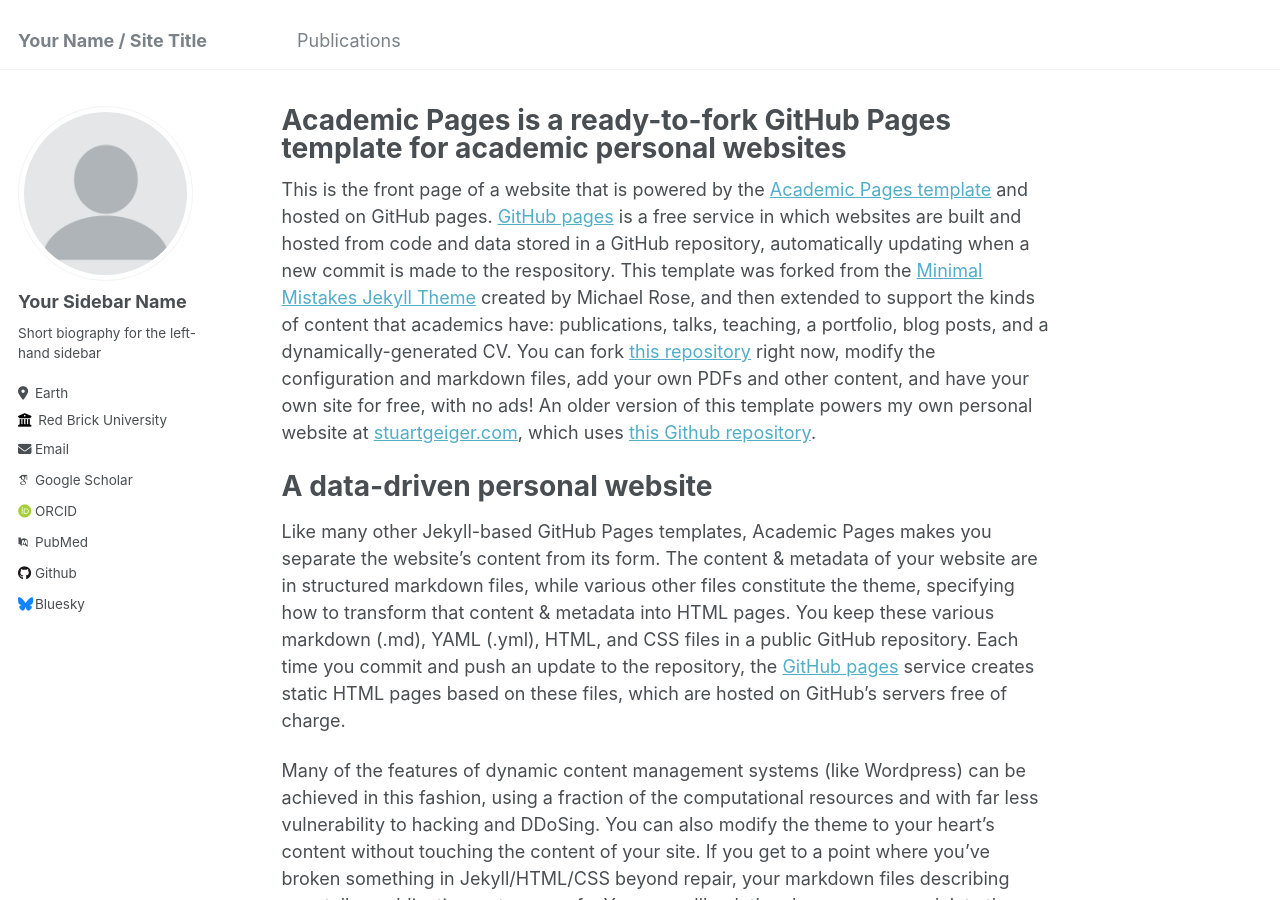
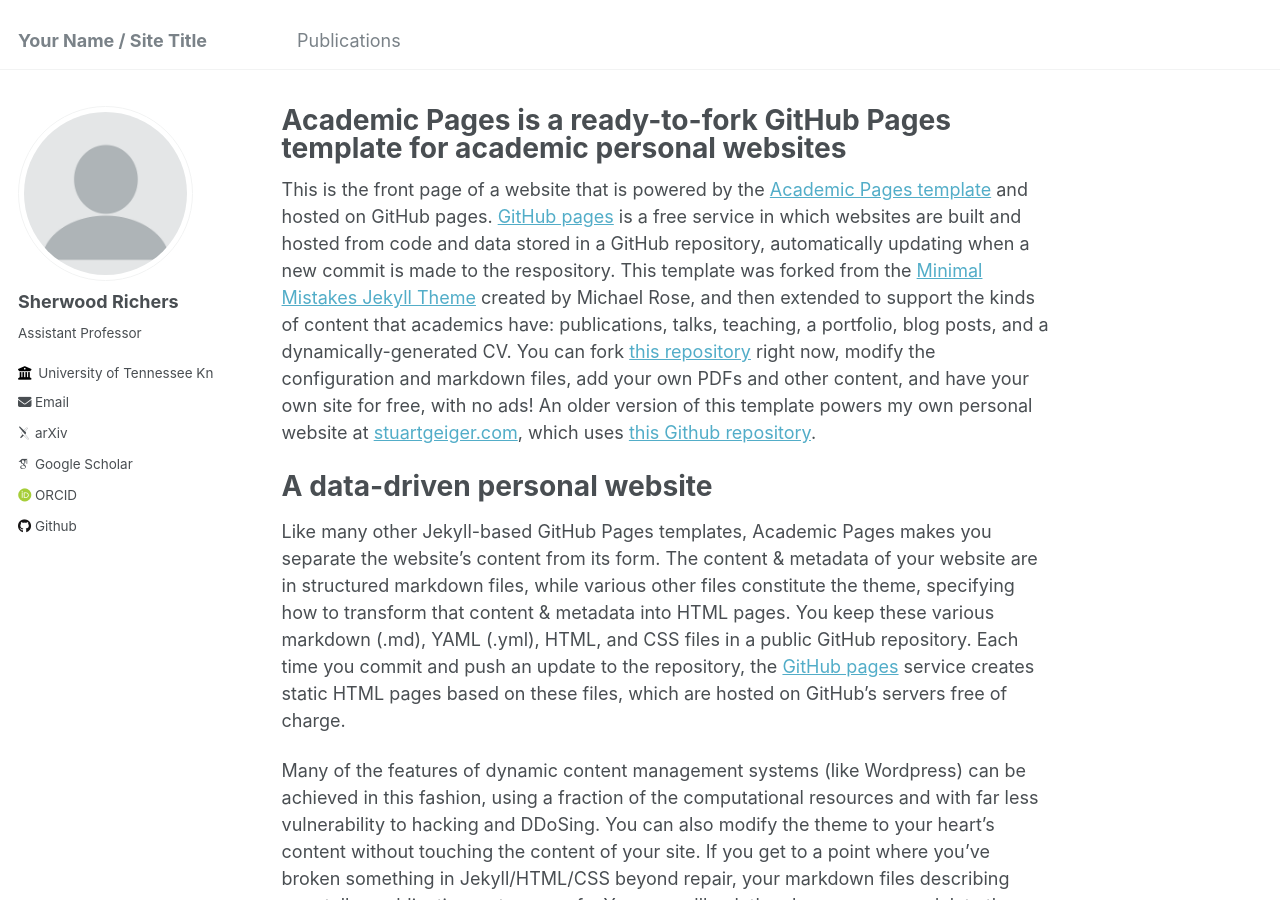
Before and after one commit to RichersGroup/RichersGroup, a Jekyll site: the page built from _pages/about.md, in a window 1280 px wide and 900 px high. Built offline with Jekyll 4.4.1, drawn with Linux system fonts in a browser that asks for light colours; some web fonts are replaced.

Commit message:
update personal info in sidebar

```diff
--- a/_config.yml
+++ b/_config.yml
@@ -22,33 +22,33 @@ repository               : "academicpages/academicpages.github.io"
 author:
   # Biographic information
   avatar           : "profile.png"
-  name             : "Your Sidebar Name"
+  name             : "Sherwood Richers"
   pronouns         : # example: "she/her"
-  bio              : "Short biography for the left-hand sidebar"
-  location         : "Earth"
-  employer         : "Red Brick University"
+  bio              : "Assistant Professor"
+  location         : #
+  employer         : "University of Tennessee Knoxville"
   uri              : # URL
-  email            : "none@example.org"
+  email            : "richers@utk.edu"
 
   # Academic websites
-  arxiv            : # URL - Update with the correct link to your profile
-  googlescholar    : "https://scholar.google.com/citations?user=PS_CX0AAAAAJ"
-  impactstory      : # URL
-  orcid            : "http://orcid.org/yourorcidurl"
-  semantic         : # URL
-  pubmed           : "https://www.ncbi.nlm.nih.gov/pubmed/?term=john+snow"
-  researchgate     : # URL
+  arxiv            : "https://arxiv.org/a/richers_s_1.html" # URL - Update with the correct link to your profile
+  googlescholar    : "https://scholar.google.com/citations?user=RMvPsMgAAAAJ"
+  impactstory      :
+  orcid            : "https://orcid.org/0000-0001-5031-6829"
+  semantic         :
+  pubmed           :
+  researchgate     :
 
   # Repositories and software development
   bitbucket        : # Username - Update with your username on the site
   codepen          : # Username
   dribbble         : # Username
-  github           : "academicpages"
+  github           : "RichersGroup"
   kaggle           : # Username
   stackoverflow    : # User number or user number and name (i.e., use "1" or "1/jeff-atwood")
 
   # Social media
-  bluesky          : "bsky.app" # Replace this with you Bluesky username
+  bluesky          :
   facebook         : # Username
   flickr           : # Username
   foursquare       : # Username
```
